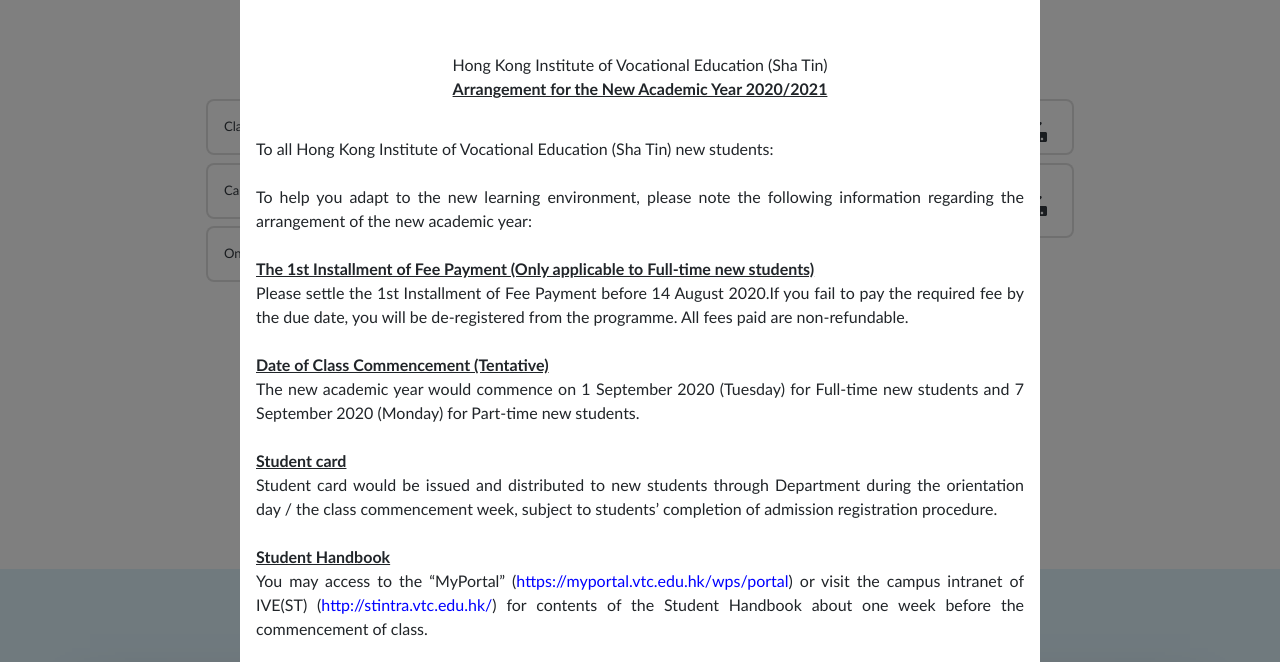
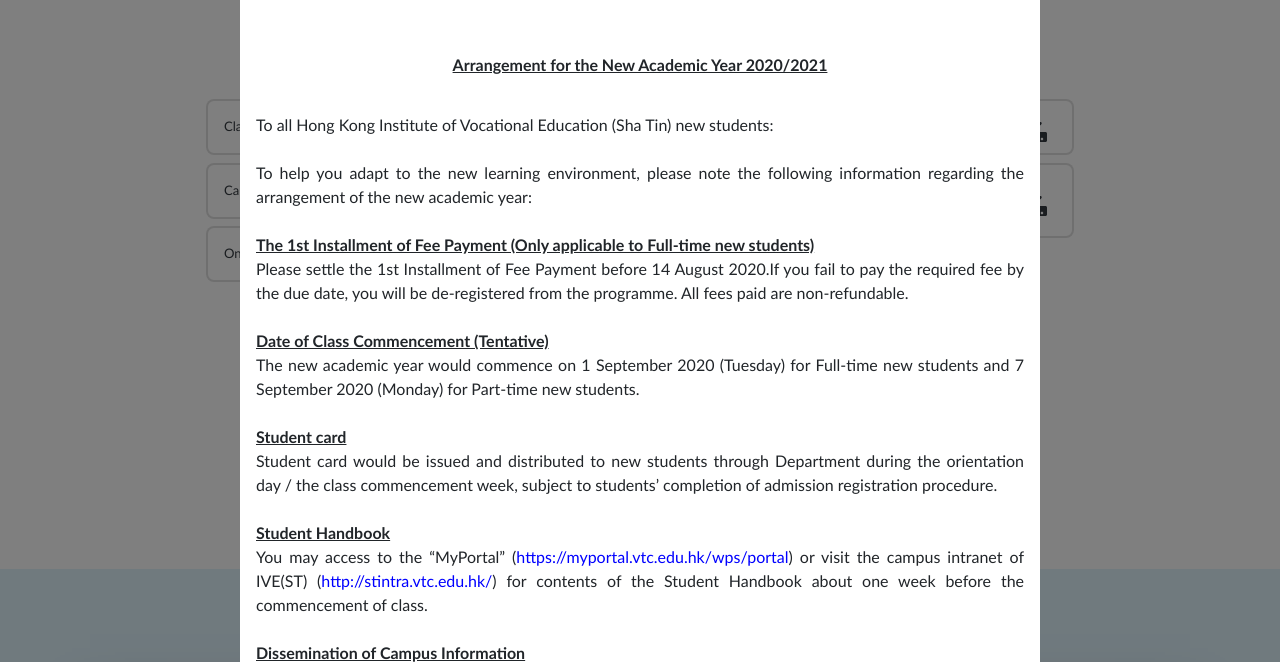
Before and after one commit to 202020708/jul08_version, a plain HTML site: page en/index.html in a window 1280 px wide. Shown: the part 101-763 px from the top of the page. Drawn offline with nearby package versions, Linux system fonts and the light colour scheme; some packages are replaced by stand-ins of ours; a web font is replaced by a local one.

Commit message:
Update index.html

```diff
--- a/en/index.html
+++ b/en/index.html
@@ -85,7 +85,7 @@
                     </button>
                 </div>
                 <div class="modal-body text-center">
-                    Hong Kong Institute of Vocational Education (Sha Tin)
+
                     <p id="modal-body-title">
                         Arrangement for the New Academic Year 2020/2021
                     </p>
```
